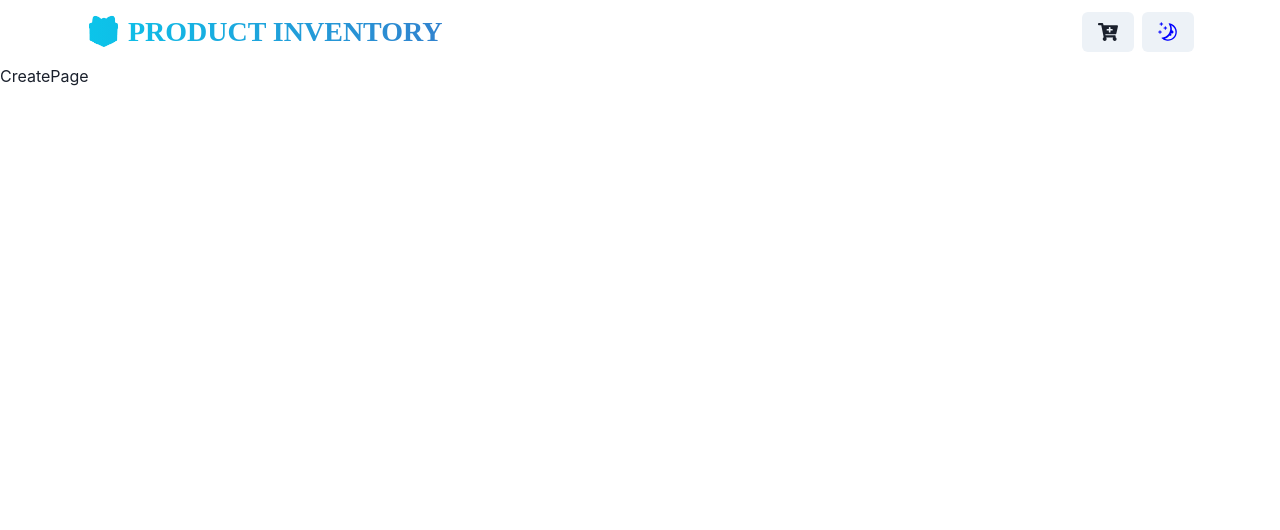
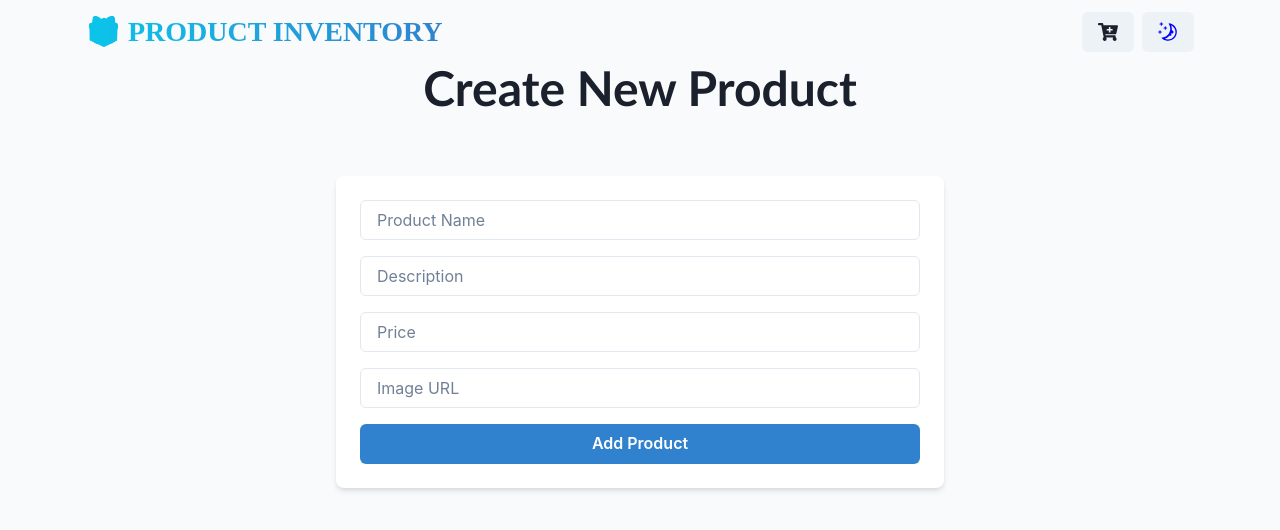
Before and after one commit to Mohammed-Savage/Boutique_Bazaar, a React (Vite) app in the folder frontend/: page /create in a window 1280 px wide. Shown: the top 530 px of the page. Built offline with nearby package versions, Linux system fonts and the light colour scheme.

Commit message:
Set up rudimentary first draft add product input box.

```diff
--- a/frontend/package.json
+++ b/frontend/package.json
@@ -18,7 +18,8 @@
     "react": "^19.1.0",
     "react-dom": "^19.1.0",
     "react-icons": "^5.5.0",
-    "react-router-dom": "^7.6.0"
+    "react-router-dom": "^7.6.0",
+    "zustand": "^5.0.5"
   },
   "devDependencies": {
     "@eslint/js": "^9.25.0",
--- a/frontend/src/App.jsx
+++ b/frontend/src/App.jsx
@@ -1,4 +1,4 @@
-import { Box } from "@chakra-ui/react"
+import { Box, useColorModeValue } from "@chakra-ui/react"
 import { Route, Routes } from "react-router-dom"
 import HomePage from "./pages/HomePage"
 import CreatePage from "./pages/CreatePage"
@@ -6,7 +6,7 @@ import Navbar from "./components/Navbar"
 
 function App() {
   return (
-    <Box minH={"100vh"}>
+    <Box minH={"100vh"} bg={useColorModeValue("#f8fafc", "#1e1a4d")}>
       <Navbar />
       <Routes>
         <Route path="/" element={<HomePage />} />
@@ -17,3 +17,5 @@ function App() {
 }
 
 export default App;
+
+// Alternate color style for Box: ("gray.100", "gray.900")
--- a/frontend/src/pages/CreatePage.jsx
+++ b/frontend/src/pages/CreatePage.jsx
@@ -1,7 +1,70 @@
-import React from 'react'
+import { Box, Button, Container, Heading, Input, useColorModeValue, VStack } from "@chakra-ui/react";
+import { useState } from "react";
 
 const CreatePage = () => {
-    return <div>CreatePage</div>;
+    const [newProduct, setNewProduct] = useState({
+        name: "",
+        description: "",
+        price: "",
+        image: "",
+    });
+
+    const handleAddProduct = () => {
+        // Logic to add the product
+        console.log("Product added:", newProduct);
+        // Reset the form
+        setNewProduct({
+            name: "",
+            description: "",
+            price: "",
+            image: "",
+        });
+    };
+
+    return (
+        <Container maxW={"container.sm"}>
+            <VStack spacing={8}>
+                <Heading as={"h1"} size={"2xl"} textAlign={"center"} mb={8} fontWeight={"semibold"} fontFamily={"optima"}>
+                    {/* 𝓒𝓻𝓮𝓪𝓽𝓮 𝓝𝓮𝔀 𝓟𝓻𝓸𝓭𝓾𝓬𝓽 */}
+                    Create New Product
+                </Heading>
+
+                <Box w={"full"} bg={useColorModeValue("white", "purple.900")} p={6} rounded={"lg"} shadow={"md"}>
+                    <VStack spacing={4}>
+                        <Input
+                            placeholder='Product Name'
+                            name='name'
+                            value={newProduct.name}
+                            onChange={(e) => setNewProduct({ ...newProduct, name: e.target.value })}
+                        />
+                        <Input
+                            placeholder='Description'
+                            name='description'
+                            value={newProduct.description}
+                            onChange={(e) => setNewProduct({ ...newProduct, description: e.target.value })}
+                        />
+                        <Input
+                            placeholder='Price'
+                            name='price'
+                            type='number'
+                            value={newProduct.price}
+                            onChange={(e) => setNewProduct({ ...newProduct, price: e.target.value })}
+                        />
+                        <Input
+                            placeholder='Image URL'
+                            name='image'
+                            value={newProduct.image}
+                            onChange={(e) => setNewProduct({ ...newProduct, image: e.target.value })}
+                        />
+
+                        <Button colorScheme='blue' onClick={handleAddProduct} w='full'>
+                            Add Product
+                        </Button>
+                    </VStack>
+                </Box>
+            </VStack>
+        </Container>
+    );
 };
 export default CreatePage;
 // This code defines a functional component named CreatePage using React. The component returns a simple div element containing the text "CreatePage". This component can be used in a larger application, such as a web page or a section of a user interface, to represent a specific page or feature related to creating something, like a new item or entry. The component is exported as the default export of the module, allowing it to be imported and used in other parts of the application.
```
Also changed, not shown: 2 other files (tests, documents, lock files or other folders).
